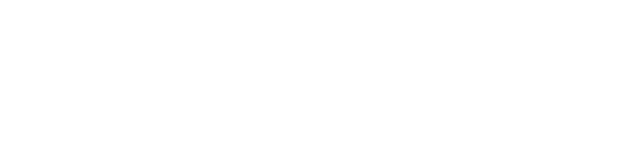
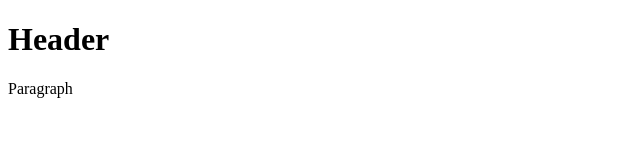
Before and after one commit to Danicastro1/git-test, a plain HTML site: page index.html in a window 1280 px wide. Shown: the whole page, without its empty margins (0-640 px from the left). Drawn offline with Linux system fonts and the light colour scheme.

Commit message:
Second commit:

```diff
--- a/index.html
+++ b/index.html
@@ -4,6 +4,8 @@
     <meta charset="UTF-8">
     <meta name="viewport" content="width=device-width, initial-scale=1.0">
     <title>Document</title>
+    <h1>Header</h1>
+    <p>Paragraph</p>
 </head>
 <body>
 
```
